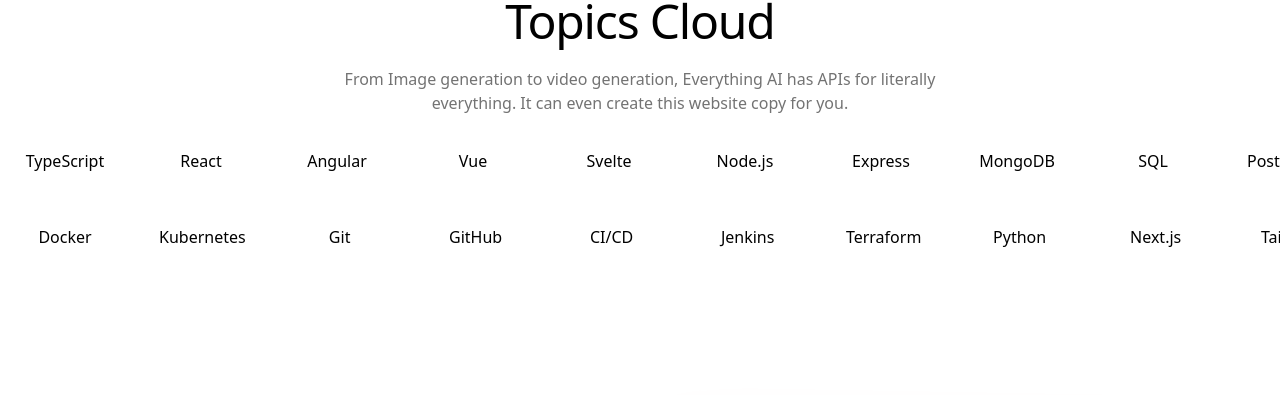
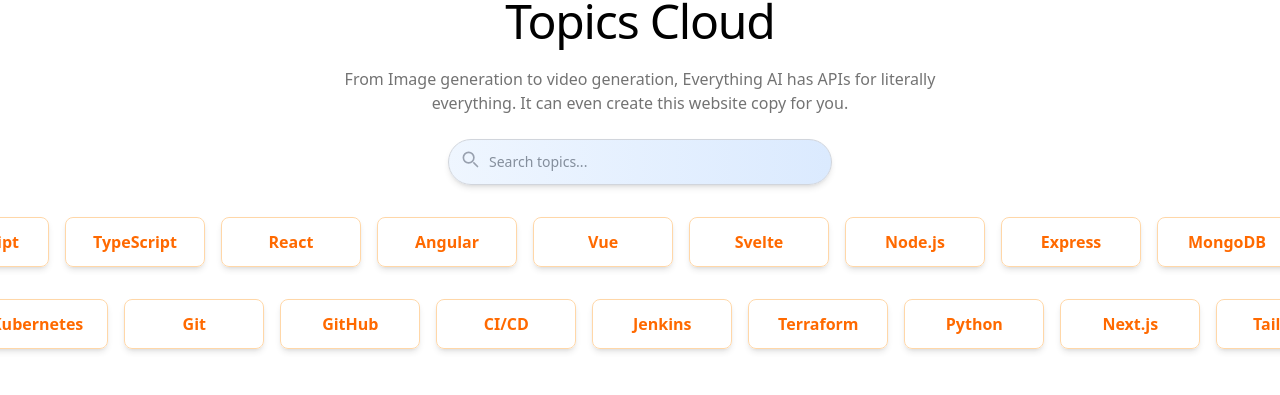
Before and after one commit to techRunnerBySJ/chai-code, a React (Vite) app: page / in a window 1280 px wide. Shown: the part 5632-6027 px from the top of the page. Built offline with nearby package versions, Linux system fonts and the light colour scheme.

Commit message:
feat: add search functionality to TopicsCloud component for enhanced user experience

```diff
--- a/src/sections/TopicsCloud.tsx
+++ b/src/sections/TopicsCloud.tsx
@@ -37,13 +37,14 @@
 const Row = ({
   items,
   direction = "right",
+  searchQuery,
 }: {
   items: typeof topicLinks;
   direction?: "left" | "right";
+  searchQuery: string;
 }) => {
   const scrollRef = useRef<HTMLDivElement>(null);
   const [isHovered, setIsHovered] = useState(false);
-
 
   useEffect(() => {
     const container = scrollRef.current;
@@ -54,20 +55,20 @@
     let scrollPosition = 0;
 
     const step = () => {
-        if (isHovered) {
+      if (isHovered || searchQuery) {
         animationFrame = requestAnimationFrame(step);
         return;
       }
 
       if (direction === "right") {
         scrollPosition += speed;
-          if (scrollPosition >= container.scrollWidth / 2) {
+        if (scrollPosition >= container.scrollWidth - container.clientWidth) {
           scrollPosition = 0;
         }
       } else {
         scrollPosition -= speed;
-          if (scrollPosition <= -container.scrollWidth / 2) {
-            scrollPosition = 0;
+        if (scrollPosition <= 0) {
+          scrollPosition = container.scrollWidth - container.clientWidth;
         }
       }
 
@@ -75,7 +76,6 @@
       animationFrame = requestAnimationFrame(step);
     };
 
-      // Start the animation
     animationFrame = requestAnimationFrame(step);
 
     return () => {
@@ -83,7 +83,23 @@
         cancelAnimationFrame(animationFrame);
       }
     };
-    }, [direction, isHovered]);
+  }, [direction, isHovered, searchQuery]);
+
+  useEffect(() => {
+    if (searchQuery && scrollRef.current) {
+      const index = items.findIndex((item) =>
+        item.label.toLowerCase().includes(searchQuery.toLowerCase())
+      );
+      if (index !== -1) {
+        const container = scrollRef.current;
+        const target = container.children[index] as HTMLElement;
+        container.scrollTo({
+          left: target.offsetLeft - container.offsetWidth / 2 + target.offsetWidth / 2,
+          behavior: "smooth",
+        });
+      }
+    }
+  }, [searchQuery, items]);
 
   return (
     <div
@@ -95,25 +111,17 @@
     >
       <div
         ref={scrollRef}
-          className="scroll-container scrollbar-hide"
-          style={{
-            display: "flex",
-            gap: "1rem",
-            padding: "0.5rem",
-            width: "100%",
-            overflowX: "hidden",
-            whiteSpace: "nowrap"
-          }}
+        className="scroll-container scrollbar-hide flex gap-4 px-4 py-2 overflow-x-hidden whitespace-nowrap"
         role="list"
         aria-label="List of technology topics"
       >
-          {[...items, ...items].map((item, idx) => (
+        {items.map((item, idx) => (
           <motion.button
             key={`${item.id}-${idx}`}
-              className="p-[2px] relative min-w-[120px] flex-shrink-0 cursor-pointer group"
+            className="relative min-w-[140px] h-[50px] flex-shrink-0 cursor-pointer group  text-orange-500 font-semibold shadow-md rounded-lg px-6 py-2 hover:bg-orange-100 hover:shadow-lg transition-all duration-300 border border-orange-200"
             whileHover={{
-                scale: 1.1,
-                transition: { duration: 0.2 }
+              scale: 1.05,
+              transition: { duration: 0.2 },
             }}
             whileTap={{ scale: 0.95 }}
             onClick={() => window.open(item.link, "_blank")}
@@ -122,14 +130,9 @@
             aria-label={`${item.label} tutorial video`}
           >
             <div
-                className="absolute inset-0 bg-gradient-to-r from-orange-400 to-orange-600 rounded-lg opacity-0 group-hover:opacity-100 transition-opacity duration-300"
-                aria-hidden="true"
-              />
-<div
-  className="px-4 py-2 bg-white dark:bg-neutral-800 text-black dark:text-white rounded-[6px] relative group-hover:bg-transparent transition-all duration-300"
+              className="relative text-center"
               role="presentation"
             >
-
               {item.label}
             </div>
           </motion.button>
@@ -140,6 +143,8 @@
 };
 
 export const TopicsCloud = () => {
+  const [searchQuery, setSearchQuery] = useState("");
+
   const rows = [
     topicLinks.slice(0, 15), // First row with 15 items
     topicLinks.slice(15, 30), // Second row with 15 items
@@ -151,10 +156,7 @@
       role="region"
       aria-label="Technology topics cloud"
     >
-      <div
-        className="px-20 mt-20"
-        role="presentation"
-      >
+      <div className="px-20 mt-20" role="presentation">
         <h4
           className="text-3xl lg:text-5xl lg:leading-tight max-w-5xl mx-auto text-center tracking-tight font-medium text-black dark:text-white"
           role="heading"
@@ -170,16 +172,64 @@
           From Image generation to video generation, Everything AI has APIs for
           literally everything. It can even create this website copy for you.
         </p>
+
+        {/* Search Input */}
+        <div className="mt-6 mb-6 flex justify-center items-center gap-2 px-4">
+          <div className="relative w-full max-w-sm">
+            <input
+              type="text"
+              value={searchQuery}
+              onChange={(e) => setSearchQuery(e.target.value)}
+              placeholder="Search topics..."
+              className="w-full px-10 py-3 text-sm border border-gray-300 dark:border-gray-700 rounded-full shadow-md focus:outline-none focus:ring-2 focus:ring-blue-500 dark:focus:ring-blue-400 dark:bg-gray-800 dark:text-white text-gray-800 transition-all duration-300 bg-gradient-to-r from-blue-50 to-blue-100 dark:from-gray-700 dark:to-gray-800"
+            />
+            <svg
+              xmlns="http://www.w3.org/2000/svg"
+              className="absolute left-3 top-1/2 transform -translate-y-1/2 h-5 w-5 text-gray-400 dark:text-gray-500 animate-bounce"
+              fill="none"
+              viewBox="0 0 24 24"
+              stroke="currentColor"
+            >
+              <path
+                strokeLinecap="round"
+                strokeLinejoin="round"
+                strokeWidth={2}
+                d="M21 21l-4.35-4.35M16.65 10.35a6.3 6.3 0 11-12.6 0 6.3 6.3 0 0112.6 0z"
+              />
+            </svg>
+            {searchQuery && (
+              <button
+                onClick={() => setSearchQuery("")}
+                className="absolute right-3 top-1/2 transform -translate-y-1/2 bg-red-500 text-white rounded-full p-1 h-6 w-6 flex items-center justify-center shadow-md hover:bg-red-600 transition-all duration-300"
+                aria-label="Clear search"
+              >
+                <svg
+                  xmlns="http://www.w3.org/2000/svg"
+                  className="h-4 w-4"
+                  fill="none"
+                  viewBox="0 0 24 24"
+                  stroke="currentColor"
+                >
+                  <path
+                    strokeLinecap="round"
+                    strokeLinejoin="round"
+                    strokeWidth={2}
+                    d="M6 18L18 6M6 6l12 12"
+                  />
+                </svg>
+              </button>
+            )}
           </div>
-      <div
-        className="w-full space-y-4"
-        role="presentation"
-      >
+        </div>
+      </div>
+
+      <div className="w-full space-y-4" role="presentation">
         {rows.map((row, index) => (
           <Row
             key={index}
             items={row}
-            direction="right"
+            direction={index % 2 === 0 ? "right" : "left"}
+            searchQuery={searchQuery}
           />
         ))}
       </div>
```
Lines whose indentation alone changed are shown as unchanged.
